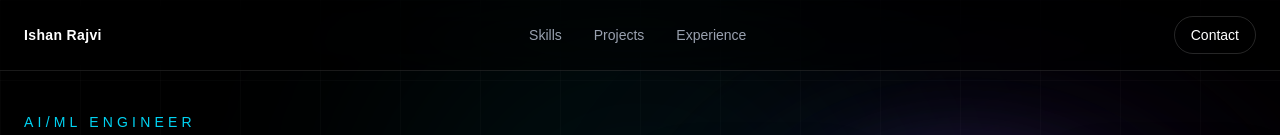
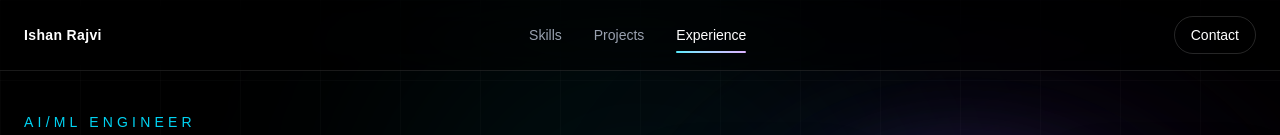
Before and after one commit to ishan1904/Ishan-Portfolio, a Next.js app: page / in a window 1280 px wide. Shown: the top 135 px of the page. Built offline with nearby package versions, Linux system fonts and the light colour scheme.

Commit message:
Add active section tracking to navbar

```diff
--- a/app/page.tsx
+++ b/app/page.tsx
@@ -1,6 +1,5 @@
 "use client";
 
-import { motion } from "framer-motion";
 import Skills from "@/components/Skills";
 import Navbar from "@/components/navbar";
 import Background from "@/components/Background";
--- a/components/Hero.tsx
+++ b/components/Hero.tsx
@@ -39,7 +39,8 @@ export default function Hero() {
           </a>
 
           <a
-            href="#resume"
+            href="/Ishan_Rajvi_AI_ML.pdf"
+            target="_blank"
             className="rounded-full border border-white/20 px-6 py-3 text-sm font-semibold text-white transition hover:bg-white/10"
           >
             View Resume
--- a/components/Projects.tsx
+++ b/components/Projects.tsx
@@ -87,11 +87,15 @@ export default function Projects() {
               </a>
 
               <a
-                href="#"
+                href="https://github.com/ishan1904/academic-assistant"
                 className="rounded-full border border-white/15 px-5 py-3 text-sm font-semibold text-white transition hover:bg-white/10"
               >
                 GitHub
               </a>
+
+              <span className="rounded-full border border-white/10 px-5 py-3 text-sm font-semibold text-gray-500">
+                Demo Coming Soon
+              </span>
             </div>
           </div>
 
--- a/components/navbar.tsx
+++ b/components/navbar.tsx
@@ -1,6 +1,36 @@
+"use client";
+
+import { useEffect, useState } from "react";
+
 const navItems = ["Skills", "Projects", "Experience"];
 
 export default function Navbar() {
+  const [activeSection, setActiveSection] = useState("skills");
+
+  useEffect(() => {
+    const sections = ["skills", "projects", "experience"];
+
+    const handleScroll = () => {
+      const current = sections.find((section) => {
+        const element = document.getElementById(section);
+        if (!element) return false;
+
+        const rect = element.getBoundingClientRect();
+
+        return rect.top <= 160 && rect.bottom >= 160;
+      });
+
+      if (current) {
+        setActiveSection(current);
+      }
+    };
+
+    window.addEventListener("scroll", handleScroll);
+    handleScroll();
+
+    return () => window.removeEventListener("scroll", handleScroll);
+  }, []);
+
   return (
     <header className="fixed left-0 right-0 top-0 z-50 border-b border-white/10 bg-black/40 backdrop-blur-xl">
       <nav className="mx-auto flex max-w-7xl items-center justify-between px-6 py-4">
@@ -9,15 +39,24 @@ export default function Navbar() {
         </a>
 
         <div className="hidden items-center gap-8 md:flex">
-          {navItems.map((item) => (
-            <a
-              key={item}
-              href={`#${item.toLowerCase()}`}
-              className="relative text-sm text-gray-400 transition hover:text-white after:absolute after:-bottom-2 after:left-0 after:h-[2px] after:w-0 after:rounded-full after:bg-gradient-to-r after:from-cyan-300 after:to-purple-300 after:transition-all after:duration-300 hover:after:w-full"
-            >
-              {item}
-            </a>
-          ))}
+          {navItems.map((item) => {
+            const sectionId = item.toLowerCase();
+            const isActive = activeSection === sectionId;
+
+            return (
+              <a
+                key={item}
+                href={`#${sectionId}`}
+                className={`relative text-sm transition after:absolute after:-bottom-2 after:left-0 after:h-[2px] after:rounded-full after:bg-gradient-to-r after:from-cyan-300 after:to-purple-300 after:transition-all after:duration-300 ${
+                  isActive
+                    ? "text-white after:w-full"
+                    : "text-gray-400 after:w-0 hover:text-white hover:after:w-full"
+                }`}
+              >
+                {item}
+              </a>
+            );
+          })}
         </div>
 
         <a
```
